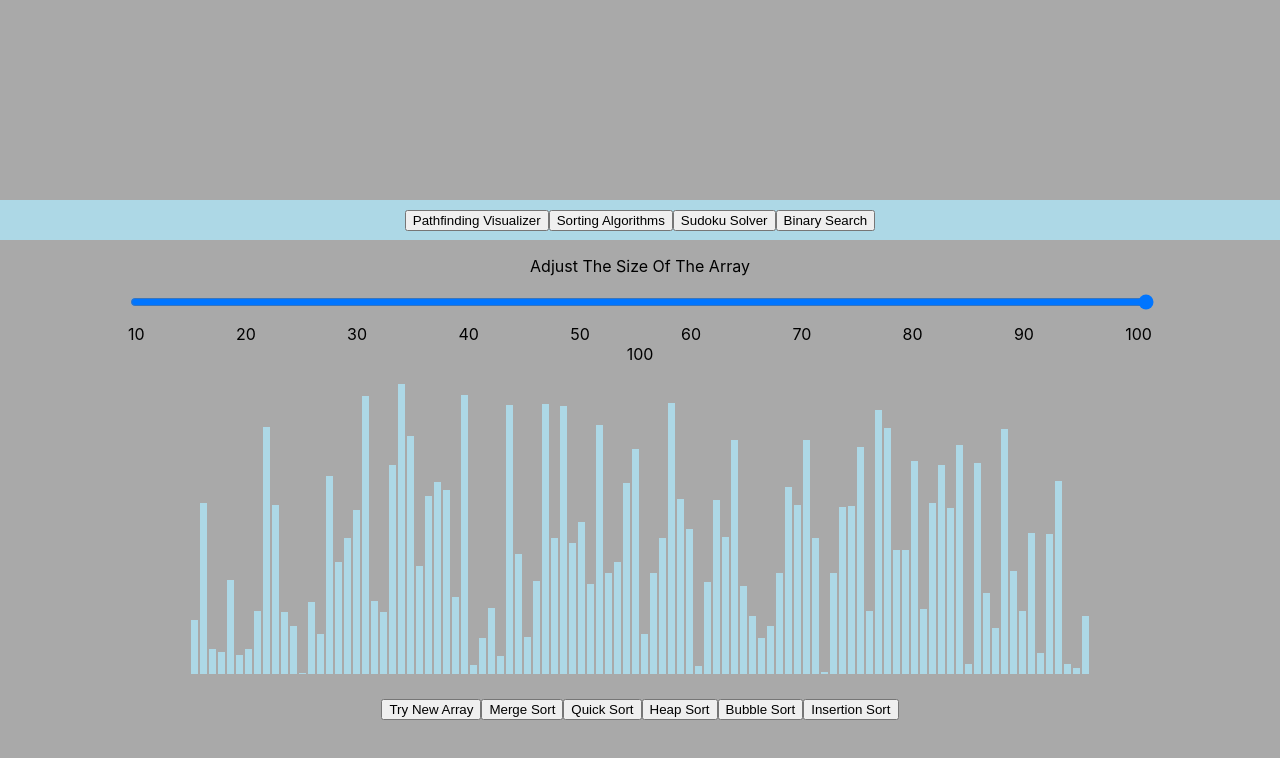
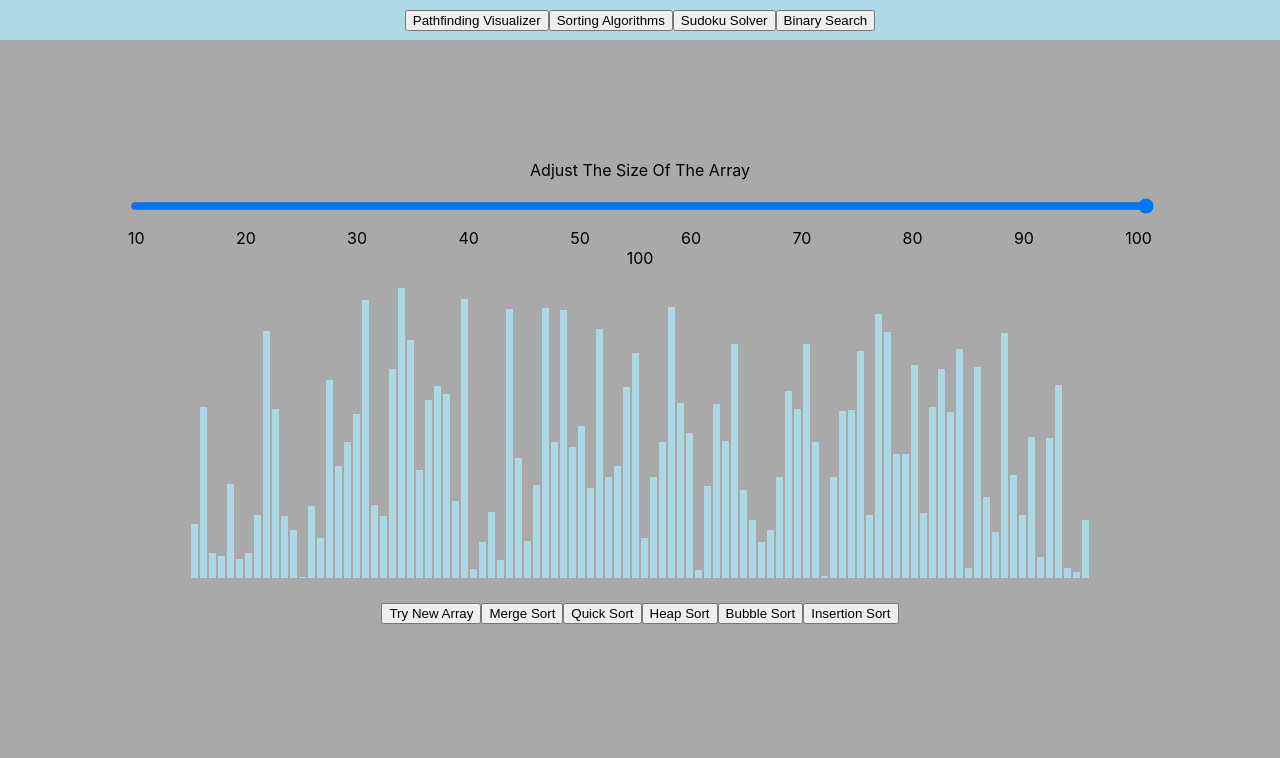
Before and after one commit to monishprojs/algorithmVisualizer, a React (Create React App) app: page /sorting in a window 1280 px wide. Shown: the top 758 px of the page. Built offline with nearby package versions, Linux system fonts and the light colour scheme.

Commit message:
cleaned up css for all the components

```diff
--- a/src/SortingVisualizer/SortingVisualizer.css
+++ b/src/SortingVisualizer/SortingVisualizer.css
@@ -1,8 +1,13 @@
-.container{
-    position: absolute;
+.sortingContainer{
+    position: fixed;
+    top: 0;
     bottom: 10vh;
     background-color: darkgray;
     width: 100%;
+}
+
+.sortingContent{
+    margin-top: 15vh;
 }
 
 .bar{
@@ -11,6 +16,8 @@
     margin: 0 1px;
 }
 
+
+
 .map{
     width: 100%;
 }
--- a/src/SortingVisualizer/SortingVisualizer.jsx
+++ b/src/SortingVisualizer/SortingVisualizer.jsx
@@ -132,9 +132,9 @@ function SortingVisualizer(){
 
 
         return (
-            <div className='container'>
+            <div className='sortingContainer'>
                 <NavBar></NavBar>
-                <div>
+                <div className='sortingContent'>
                     <p>Adjust The Size Of The Array</p>
                     <Slider
                         min={10}
--- a/src/pathfindingVisualizer/pathfindingVisualizer.css
+++ b/src/pathfindingVisualizer/pathfindingVisualizer.css
@@ -17,4 +17,5 @@
   border: 1px solid #000;
   box-sizing: border-box;
   padding-bottom: 2%;
+  margin-top: 10vh;
 }
--- a/src/searchingVisualizer/searchingVisualizer.css
+++ b/src/searchingVisualizer/searchingVisualizer.css
@@ -1,9 +1,13 @@
-.sortingContainer{
-    position: absolute;
-    bottom: 30vh;
+.searchingContainer{
+    position: fixed;
+    top: 0;
     background-color: darkgray;
     width: 100%;
     height: auto;
+}
+
+.searchingContent{
+    margin-top: 30vh;
 }
 
 .square{
--- a/src/searchingVisualizer/searchingVisualizer.jsx
+++ b/src/searchingVisualizer/searchingVisualizer.jsx
@@ -83,8 +83,9 @@ function SearchingVisualizer(){
     }, [])
 
     return (
-        <div className='sortingContainer'>
+        <div className='searchingContainer'>
             <NavBar></NavBar>
+            <div className='searchingContent'>
             <p>Result:</p>
             <p id='res'>{res}</p>
             <p>Left Index: {left},  Mid Index: {mid}, Right Index: {right}</p>
@@ -102,6 +103,7 @@ function SearchingVisualizer(){
             <br />
             <br />
             <button onClick={resetArray}>Try New Array</button>
+            </div>
         </div>
 
     )
```
